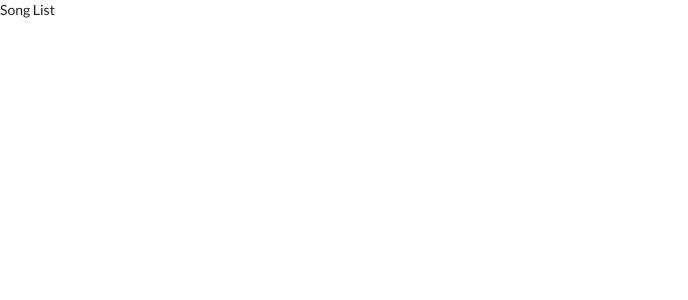
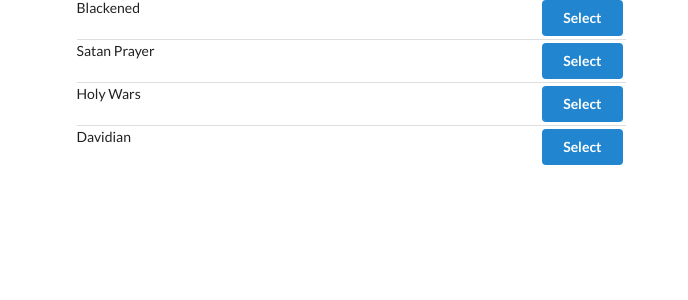
Before and after one commit to SHANbic/songs, a React (Create React App) app: page / in a window 1280 px wide. Shown: the top 300 px of the page, without its empty margins (0-688 px from the left). Built offline with nearby package versions, Linux system fonts and the light colour scheme.

Commit message:
[ DESIGN ] Added sematic ui to decently display SongList Component

```diff
--- a/src/components/App.js
+++ b/src/components/App.js
@@ -3,8 +3,12 @@
 
 const App = () => {
   return (
-    <div>
-      <SongList />
+    <div className="ui container grid">
+      <div className="ui row">
+        <div className="column eight wide">
+          <SongList />
+        </div>
+      </div>
     </div>
   );
 };
--- a/src/components/SongList.js
+++ b/src/components/SongList.js
@@ -2,9 +2,20 @@
 import { connect } from "react-redux";
 
 class SongList extends React.Component {
+  renderList() {
+    return this.props.songs.map(song => {
+      return (
+        <div className="item" key={song.title}>
+          <div className="right floated content">
+            <button className="ui button primary">Select</button>
+          </div>
+          <div className="content">{song.title}</div>
+        </div>
+      );
+    });
+  }
   render() {
-    console.log(this.props)
-    return <div>Song List</div>;
+    return <div className="ui divided list">{this.renderList()}</div>;
   }
 }
 
```
